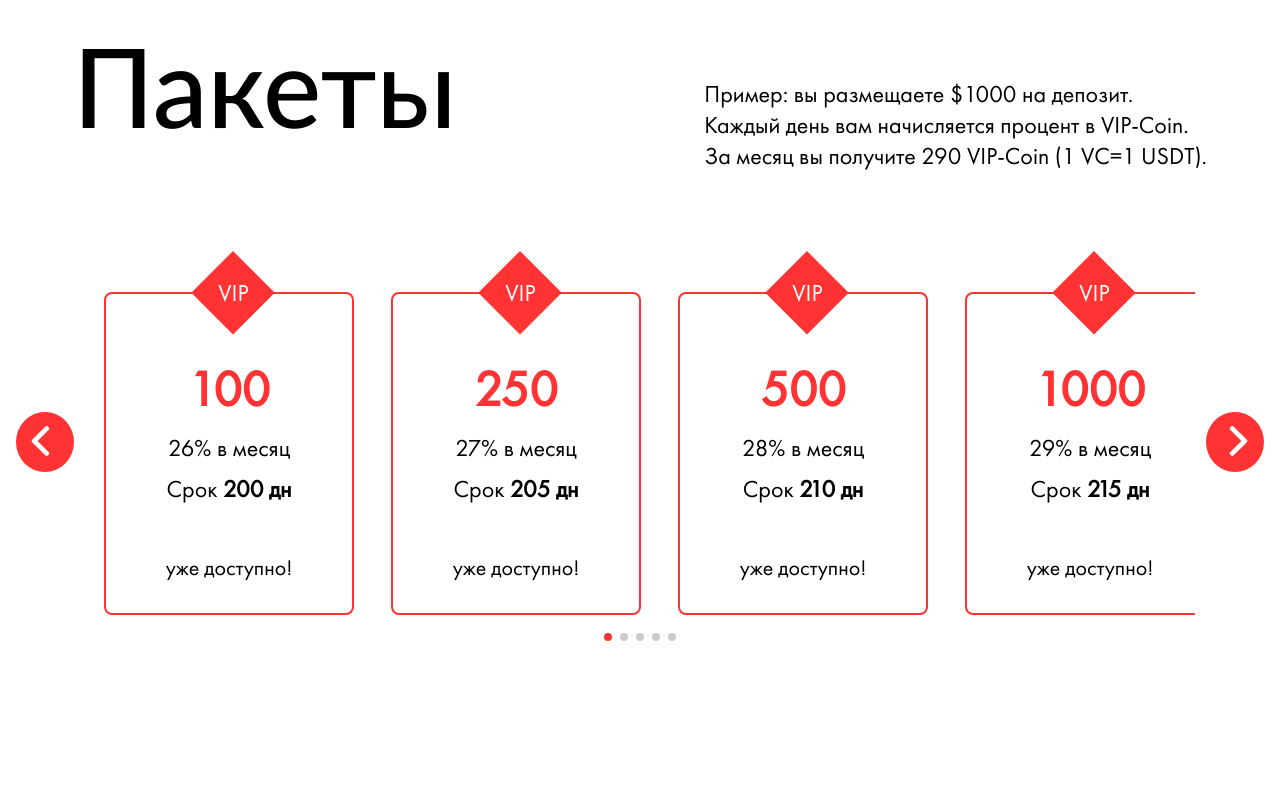
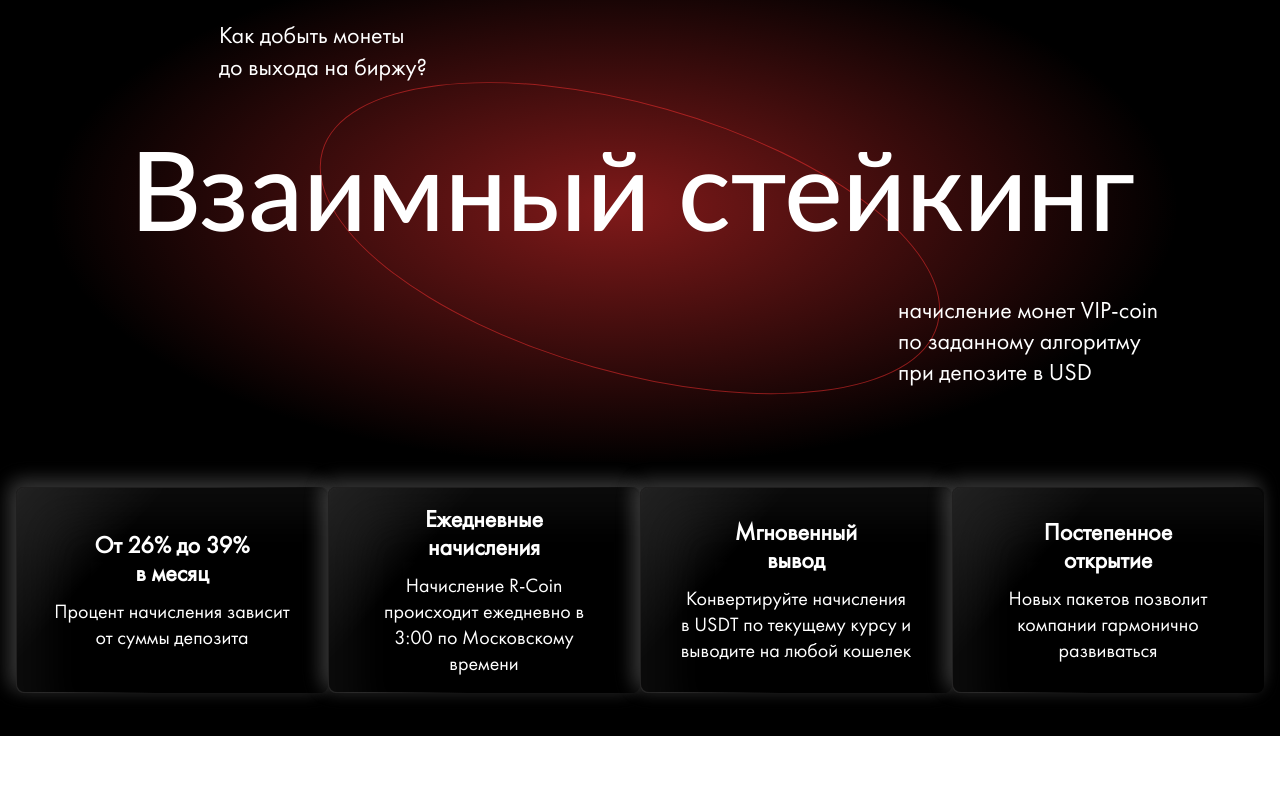
Before and after one commit to Veronika-Mikhniuk/Vip-coin, a website built with Parcel: page src/index.html in a window 1280 px wide. Shown: the part 3180-3980 px from the top of the page. Built offline with nearby package versions, Linux system fonts and the light colour scheme.

Commit message:
added staking section

```diff
--- a/src/index.html
+++ b/src/index.html
@@ -165,6 +165,42 @@
             <div class="stock-exchange__image-wrapper">
                 <img src="./Images/stock-exchange-image.png" alt="stock-exchange-image">
                 <p>После выхода на биржу VIP-Coin сможет приобрести любой желающий со всего мира</p>
+            </div>
+        </div>
+    </section>
+
+    <section class="staking-section">
+        <div class="container">
+            <div class="staking__title-wrapper">
+                <p>Как добыть монеты до выхода на биржу?</p>
+                <h2>Взаимный стейкинг</h2>
+                <p>начисление монет VIP-coin по заданному алгоритму при депозите в USD</p>
+            </div>
+            <div class="staking__points-wrapper">
+                <div class="staking__point__border">
+                    <div class="staking__point">
+                        <p>От 26% до 39% в месяц</p>
+                        <p>Процент начисления зависит от суммы депозита</p>
+                    </div>
+                 </div>
+                 <div class="staking__point__border">
+                    <div class="staking__point">
+                        <p>Ежедневные начисления</p>
+                        <p>Начисление R-Coin происходит ежедневно в 3:00 по Московскому времени</p>
+                    </div>
+                </div>
+                <div class="staking__point__border">
+                    <div class="staking__point">
+                        <p>Мгновенный вывод</p>
+                        <p>Конвертируйте начисления <br>в USDT по текущему курсу и выводите на любой кошелек</p>
+                    </div>
+                </div>
+                <div class="staking__point__border">
+                    <div class="staking__point">
+                        <p>Постепенное открытие</p>
+                        <p>Новых пакетов позволит компании гармонично развиваться</p>
+                    </div>
+                </div>
             </div>
         </div>
     </section>
--- a/src/sass/mixins&extends.scss
+++ b/src/sass/mixins&extends.scss
@@ -39,6 +39,22 @@
         top: 5px;
         left: 50%;
         transform: translate(-50%, 0);
+    }
+}
+
+@mixin pseudoelement-oval ($width, $height, $top-value, $left-value) {
+    &::after {
+        content: "";
+        position: absolute;
+        width: $width;
+        height: $height;
+        top: $top-value;
+        left: $left-value;
+        transform: translate(-50%, -50%) rotate(15.78deg);
+        border: 0.5px solid #FF3333;
+        border-radius: 50%;
+        z-index: -1;
+        opacity: 50%;
     }
 }
 
--- a/src/sass/style.scss
+++ b/src/sass/style.scss
@@ -237,22 +237,12 @@ button {
         position: relative;
     }
 
+    p {
+        @include pseudoelement-oval (665.23px, 278.03px, 35%, 25.5%);
+    }
+
     span {
         margin: 0 10px;
-    }
-
-    p::after {
-        content: "";
-        position: absolute;
-        width: 665.23px;
-        height: 278.03px;
-        top: 35%;
-        left: 25.5%;
-        transform: translate(-50%, -50%) rotate(15.78deg);
-        border: 0.5px solid #FF3333;
-        border-radius: 50%;
-        z-index: -1;
-        opacity: 50%;
     }
 }
 
@@ -421,8 +411,94 @@ button {
     }
 }
 
+.staking-section {
+    background-color: #000000;
+
+    .container {
+        padding: 100px 16px 43px;
+        position: relative;
+
+        &::after {
+            content: "";
+            position: absolute;
+            width: 1129px;
+            height: 516px;
+            top: 31px;
+            left: 48%;
+            background: radial-gradient(50% 50% at 50% 50%, rgba(255, 51, 51, 0.5) 0%, rgba(255, 51, 51, 0) 100%);
+            transform: translate(-50%, 0);
+        }
+    }
+}
+
+.staking__title-wrapper {
+    display: flex;
+    flex-direction: column;
+    position: relative;
+    z-index: 1;
+    padding-bottom: 69px;
+
+    h2 {
+        @extend %h1-h2-font;
+        margin: 40px 0 0 114px;
+        @include pseudoelement-oval (638.12px, 266.7px, 50%, 49.2%);
+    }
+
+    p {
+        font-size: 24px;
+        line-height: 130%;
+    }
+
+    & > :nth-child(1) {
+        max-width: 209px;
+        margin-left: 203px;
+    }
+
+    & > :nth-child(3) {
+        max-width: 266px;
+        align-self: flex-end;
+        margin: 40px 100px 0 0;
+    }
+}
+
+.staking__points-wrapper {
+    display: flex;
+    justify-content: space-between;
+    margin-top: 31px;
+}
+
+.staking__point__border {
+    @extend %gradient-border-style;
+    max-width: 319px;
+    height: 206px;
+    box-shadow: -5px -5px 20px rgba(255, 255, 255, 0.3), inset 30px 30px 36px rgba(21, 21, 21, 0.5);
+}
+
+.staking__point {
+    @extend %gradient-block;
+    display: flex;
+    flex-direction: column;
+    text-align: center;
+    justify-content: center;
+    gap: 10px;
+    padding: 0 35px;
+
+    & > :nth-child(1) {
+        font-size: 24px;
+        line-height: 120%;
+        font-weight: 600;
+        padding: 0 40px;
+    }
+
+    & > :nth-child(2) {
+        font-size: 20px;
+        line-height: 130%;
+    }
+}
+
 .packet-slider-section {
     margin-bottom: 100px;
+    margin-top: 157px;
 }
 
 .packet-slider__title-text {
@@ -430,7 +506,6 @@ button {
     justify-content: center;
     column-gap: 248px;
     align-items: end;
-    margin-top: 100px;
 }
 
 .packet-slider__title {
```
